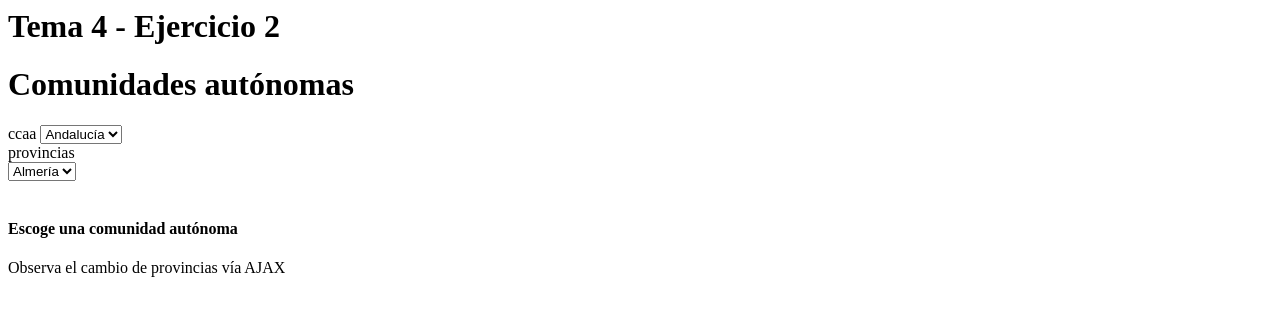
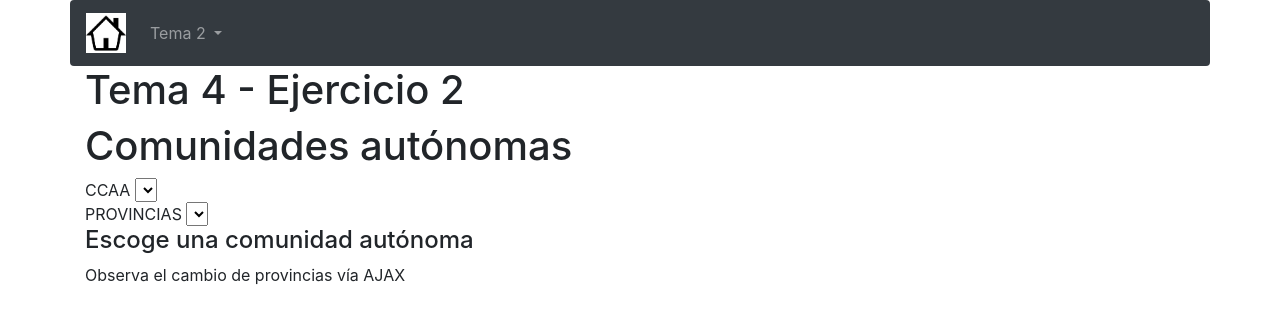
Before and after one commit to agaraycanas/ejCI, a CodeIgniter app: the page made by application/views/t4/ej02/index.php in a window 1280 px wide. Shown: the top 324 px of the page. Run offline with CodeIgniter, Linux system fonts and the light colour scheme; data that the repository does not hold is empty.

Commit message:
t4 -ej 2

```diff
--- a/application/config/routes.php
+++ b/application/config/routes.php
@@ -55,3 +55,4 @@ $route['translate_uri_dashes'] = FALSE;
 $route['h'] = 'anonymous/unNombreDeMetodoHorrible';
 $route['t4/ej1/a'] = 't4/ej1AJAX';
 $route['t4/ej2/a'] = 't4/ej2AJAX';
+$route['t4/ej2/aCCAA'] = 't4/ej2AJAXrellenarCCAA';
--- a/application/controllers/T4.php
+++ b/application/controllers/T4.php
@@ -14,7 +14,7 @@ class T4 extends CI_Controller {
     public function ej2() {
         $this->load->model('t4_model');
         $this->t4_model->ej2_init();
-        frame($this,'t4/ej02/index');
+        $this->load->view('t4/ej02/index');
     }
 
     public function ej2AJAX() {
@@ -22,6 +22,12 @@ class T4 extends CI_Controller {
         $this->load->model('t4_model');
         $data['provincias'] = $this->t4_model->getProvincias($ccaa);
         $this->load->view('t4/ej02/ajax',$data);
+    }
+
+    public function ej2AJAXrellenarCCAA() {
+        $this->load->model('t4_model');
+        $data['ccaas'] = $this->t4_model->getCCAAs();
+        $this->load->view('t4/ej02/ajaxCCAA',$data);
     }
 
 
--- a/application/models/T4_model.php
+++ b/application/models/T4_model.php
@@ -119,4 +119,10 @@ class T4_model extends CI_Model
         return $c->ownProvinciaList;
 
     }
+
+    public function getCCAAs()
+    {
+        return R::findAll('ccaa');
+    }
+
 }
--- /dev/null
+++ b/application/views/t4/ej02/ajaxCCAA.php
@@ -0,0 +1,7 @@
+<select>
+    <?php foreach ($ccaas as $c):?>
+    	<option>
+    		<?= $c->nombre?>
+    	</option>
+    <?php endforeach;?>
+</select>
--- a/application/views/t4/ej02/index.php
+++ b/application/views/t4/ej02/index.php
@@ -1,12 +1,51 @@
+<!DOCTYPE html >
+<html>
+<head>
+    <meta charset="utf-8">
+    <meta name="viewport" content="width=device-width, initial-scale=1">
+
+    <link rel="icon" href="<?=base_url()?>assets/img/icons/favicon.png"
+    	type="image/png">
+
+    <link rel="stylesheet"
+    	href="<?=base_url()?>assets/css/bootstrap.min.css">
+
+    <script src="<?=base_url()?>assets/js/jquery-3.2.1.slim.min.js"></script>
+    <script src="<?=base_url()?>assets/js/popper.min.js"></script>
+    <script src="<?=base_url()?>assets/js/bootstrap.min.js"></script>
+
+    <title>CI Ejercicios</title>
+
 	<script type="text/javascript">
 	var x;
+	var y;
 
-	function accionAJAX() {
-		var texto = x.responseText;
-		document.getElementById("idDiv").innerHTML = texto;
+	function rellenarCCAAajax() {
+		var texto = y.responseText;
+		document.getElementById("idCCAA").innerHTML = texto;
+
+		cambiarProvinciaAJAX();
 	}
 
-	function f() {
+	function rellenarCCAA() {
+		y = new XMLHttpRequest();
+		y.open("GET","<?=base_url().'t4/ej2/aCCAA'?>",true);
+		y.setRequestHeader('X-Requested-With', 'XMLHttpRequest');
+		y.send();
+
+		y.onreadystatechange = function() {
+			if (y.readyState==4 && x.status==200) {
+				rellenarCCAAajax();
+			}
+		}
+	}
+
+	function cambiarProvinciaAJAX() {
+		var texto = x.responseText;
+		document.getElementById("idProvincia").innerHTML = texto;
+	}
+
+	function cambiarProvincia() {
 		x = new XMLHttpRequest();
 		x.open("GET","<?=base_url().'t4/ej2/a?ccaa='?>"+document.getElementById('idCCAA').value,true);
 		x.setRequestHeader('X-Requested-With', 'XMLHttpRequest');
@@ -14,11 +53,38 @@
 
 		x.onreadystatechange = function() {
 			if (x.readyState==4 && x.status==200) {
-				accionAJAX();
+				cambiarProvinciaAJAX();
 			}
 		}
 	}
+
 </script>
+
+
+</head>
+
+<body onload="rellenarCCAA()">
+
+	<header class="container"> </header>
+
+	<nav
+		class="container navbar navbar-expand-sm bg-dark navbar-dark rounded">
+
+		<a class="navbar-brand" href="<?=base_url()?>"> <img
+			src="<?=base_url()?>assets/img/icons/casa.png" alt="INICIO"
+			style="width: 40px;">
+		</a>
+
+		<ul class="navbar-nav">
+			<li class="nav-item dropdown"><a class="nav-link dropdown-toggle"
+				data-toggle="dropdown" href="#"> Tema 2 </a>
+
+				<div class="dropdown-menu">
+					<a class="dropdown-item" href="<?=base_url()?>t2/ej10">Ej.10</a> <a
+						class="dropdown-item" href="<?=base_url()?>t2/ej11">Ej.11</a>
+				</div></li>
+		</ul>
+	</nav>
 
 
 	<div class="container">
@@ -27,24 +93,20 @@
 		<h1>Comunidades autónomas</h1>
 
 		<form>
-	ccaa
-	<select onchange="f()" id="idCCAA">
-		<option>Andalucía</option>
-		<option>Aragón</option>
-		<option>Canarias</option>
+			CCAA
+			<select onchange="cambiarProvincia()" id="idCCAA">
 			</select>
-	<br/>
+			<br />
 
-	provincias
-	<div id="idDiv">
-	<select>
-		<option>Almería </option>
-		<option>Cádiz</option>
+			PROVINCIAS
+			<select id="idProvincia">
 			</select>
-	</div>
-	<br/>
+			<br />
 		</form>
 
 		<h4>Escoge una comunidad autónoma</h4>
 		<p>Observa el cambio de provincias vía AJAX</p>
 	</div>
+
+</body>
+</html>
```
Also changed, not shown: application/views/t4/ej02/ajax.php (+5 -7 lines). Lines whose indentation alone changed are shown as unchanged.
